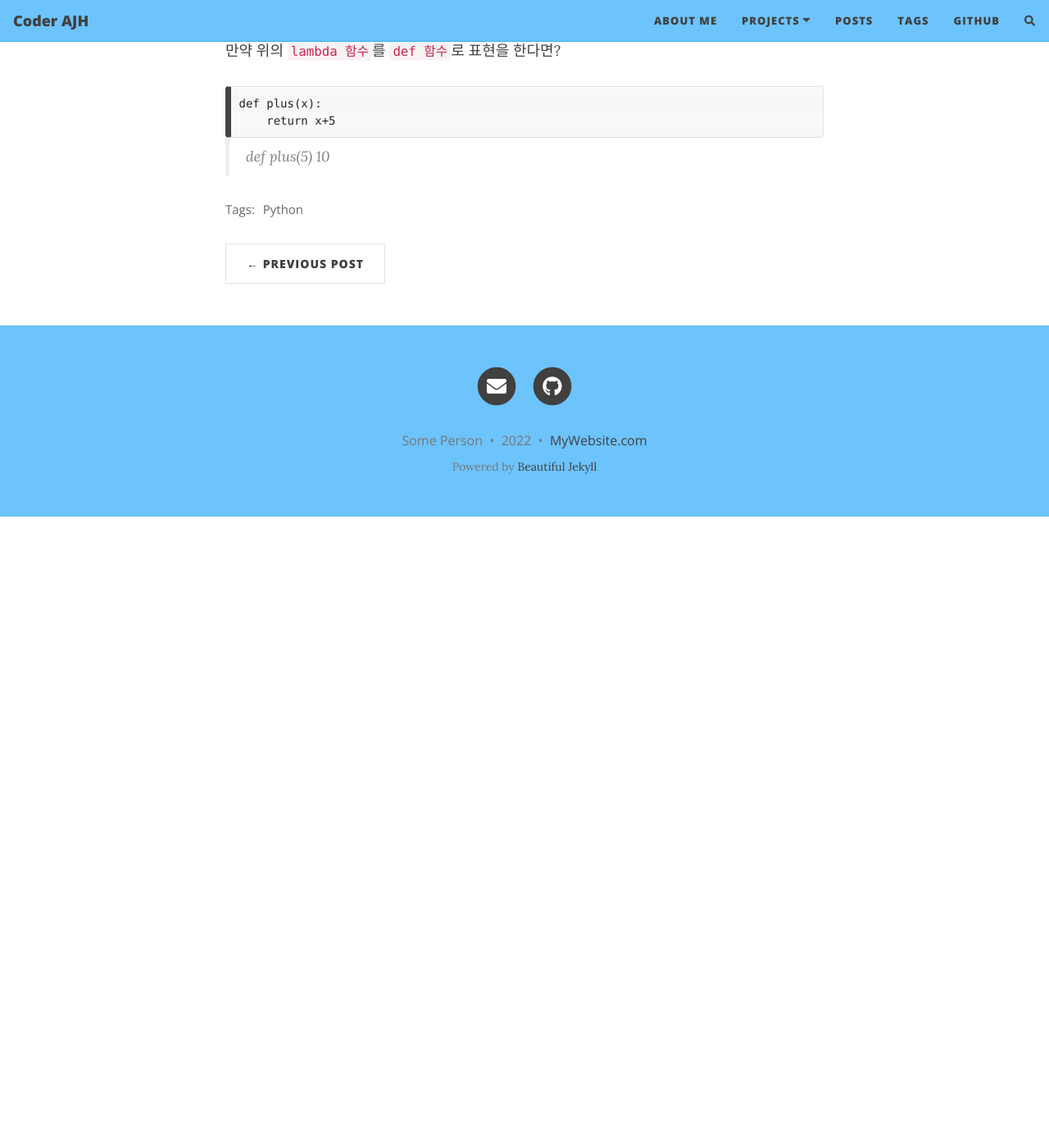
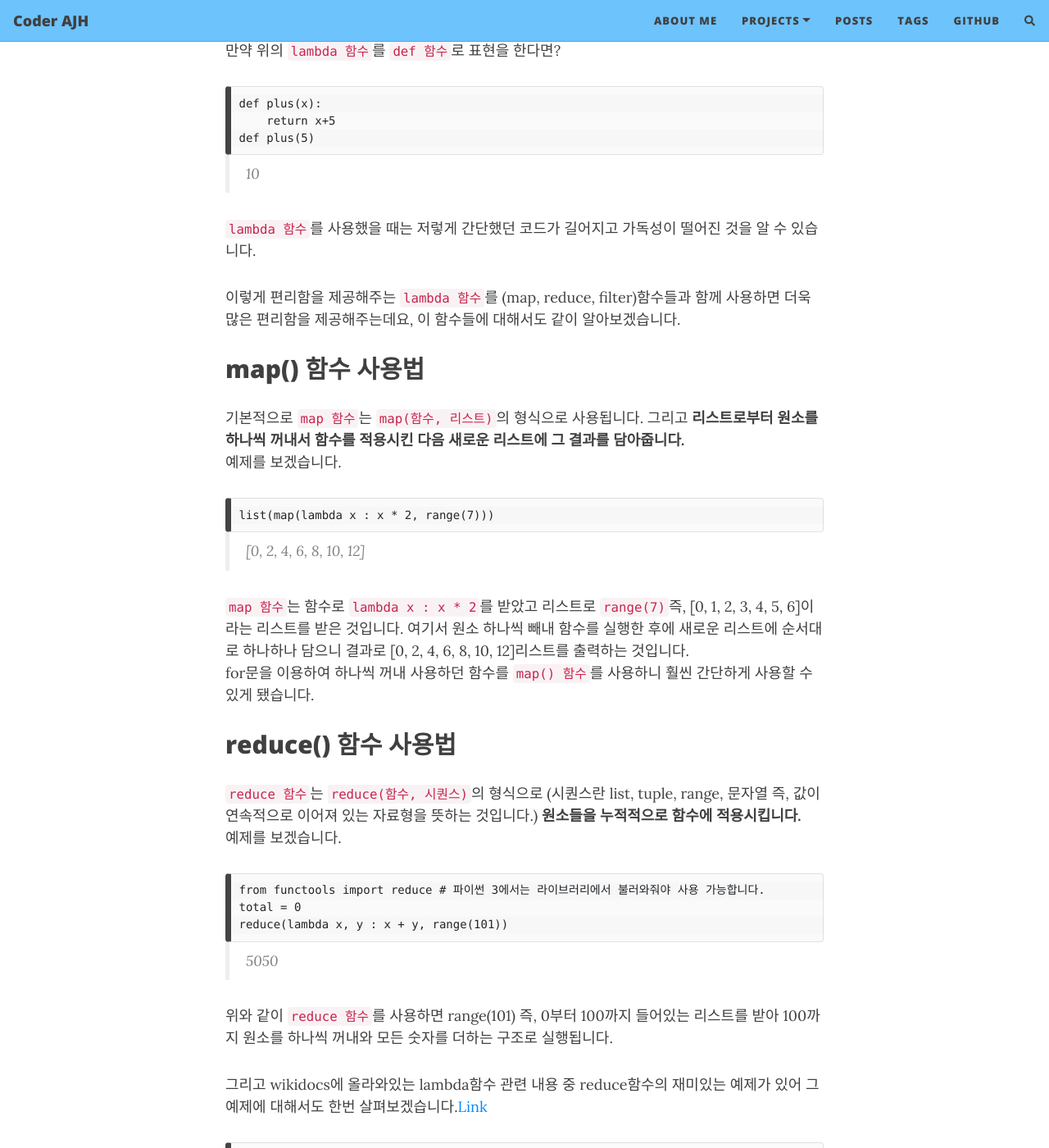
Before and after one commit to junhong625/junhong625.github.io, a Jekyll site: the page built from _posts/2022-04-17-[Python]lambda함수.md, in a window 1280 px wide and 1400 px high, scrolled down 869 px. Shown: the whole window at 82% size. Built offline with Jekyll 4.4.1, drawn with Linux system fonts in a browser that asks for light colours; nearby versions of some CDN libraries; comment, search, counter and statistics services are not loaded; before the commit the page ends 1499 px from its top, so only the background shows below that; some of the changed text lies outside the part shown.

Commit message:
Update 2022-04-17-[Python]lambda함수.md

````diff
--- a/_posts/2022-04-17-[Python]lambda함수.md
+++ b/_posts/2022-04-17-[Python]lambda함수.md
@@ -29,6 +29,57 @@ comments: true
 ```
 def plus(x):
     return x+5
+def plus(5)
 ```
-> def plus(5)
 > 10
+
+`lambda 함수`를 사용했을 때는 저렇게 간단했던 코드가 길어지고 가독성이 떨어진 것을 알 수 있습니다.
+
+이렇게 편리함을 제공해주는 `lambda 함수`를 (map, reduce, filter)함수들과 함께 사용하면 더욱 많은 편리함을 제공해주는데요, 이 함수들에 대해서도 같이 알아보겠습니다.
+
+
+## map() 함수 사용법
+기본적으로 `map 함수`는 `map(함수, 리스트)`의 형식으로 사용됩니다. 그리고 **리스트로부터 원소를 하나씩 꺼내서 함수를 적용시킨 다음 새로운 리스트에 그 결과를 담아줍니다.**
+예제를 보겠습니다.
+```
+list(map(lambda x : x * 2, range(7)))
+```
+> [0, 2, 4, 6, 8, 10, 12]
+
+`map 함수`는 함수로 `lambda x : x * 2`를 받았고 리스트로 `range(7)`즉, [0, 1, 2, 3, 4, 5, 6]이라는 리스트를 받은 것입니다. 여기서 원소 하나씩 빼내 함수를 실행한 후에 새로운 리스트에 순서대로 하나하나 담으니 결과로 [0, 2, 4, 6, 8, 10, 12]리스트를 출력하는 것입니다.
+for문을 이용하여 하나씩 꺼내 사용하던 함수를 `map() 함수`를 사용하니 훨씬 간단하게 사용할 수 있게 됐습니다.
+
+## reduce() 함수 사용법
+`reduce 함수`는 `reduce(함수, 시퀀스)`의 형식으로 (시퀀스란 list, tuple, range, 문자열 즉, 값이 연속적으로 이어져 있는 자료형을 뜻하는 것입니다.) **원소들을 누적적으로 함수에 적용시킵니다.**
+예제를 보겠습니다.
+```
+from functools import reduce # 파이썬 3에서는 라이브러리에서 불러와줘야 사용 가능합니다.
+total = 0
+reduce(lambda x, y : x + y, range(101))
+```
+> 5050
+
+위와 같이 `reduce 함수`를 사용하면 range(101) 즉, 0부터 100까지 들어있는 리스트를 받아 100까지 원소를 하나씩 꺼내와 모든 숫자를 더하는 구조로 실행됩니다.
+
+그리고 wikidocs에 올라와있는 lambda함수 관련 내용 중 reduce함수의 재미있는 예제가 있어 그 예제에 대해서도 한번 살펴보겠습니다.[Link](https://wikidocs.net/64#:~:text=%EC%9D%98%EA%B8%B0%EC%96%91%EC%96%91%ED%95%98%EA%B2%8C%20%27%EC%98%88%27%EB%9D%BC%EA%B3%A0,%EC%84%A4%EB%AA%85%20%EC%95%88%20%ED%95%B4%EB%93%9C%EB%A6%B4%EB%9E%8D%EB%8B%88%EB%8B%A4~)
+```
+reduce(lambda x, y : y + x, 'abcde')
+```
+이러한 예제가 있다면 과연 결과물은 어떻게 나올까요?
+> 'ebcda'
+
+어떠한 과정을 거쳐 이러한 결과가 나왔는지 생각해보면 `reduce 함수`에 대해 더욱 잘 이해할 수 있을 것입니다.
+
+## filter() 함수 사용법
+`filter 함수`는 `filter(함수, 리스트)`의 형식으로 단어 뜻 그대로 필터로 걸러주는 것입니다. 원소들을 하나씩 함수에 적용시켜 결과가 True인 값들로 새로운 리스트를 만들어주는 것이죠.
+아래 예제를 보시겠습니다.
+```
+list(filter(lambda x : x % 2 == 0, range(10)))
+```
+> [0, 2, 4, 6, 8]
+
+위의 코드는 짝수인 수만 걸러내어 리스트를 만들어주는 코드로 filter를 사용하면 보다 간결해진 코드로 원하는 값을 쉽게 얻어낼 수 있습니다.
+
+<hr>
+
+lambda함수를 사용할 줄만 알아도 훨씬 간결하게 코드작성이 가능해지는데 map, reduce, filter함수들을 함께 사용할 줄 안다면 기존보다 훨씬 더 편리하게 원하는 결과값을 얻어내는 코드를 작성할 수 있을 것입니다.
````
Also changed, not shown: other parts of _posts/2022-04-17-[Python]lambda함수.md (+1 -1 lines).
